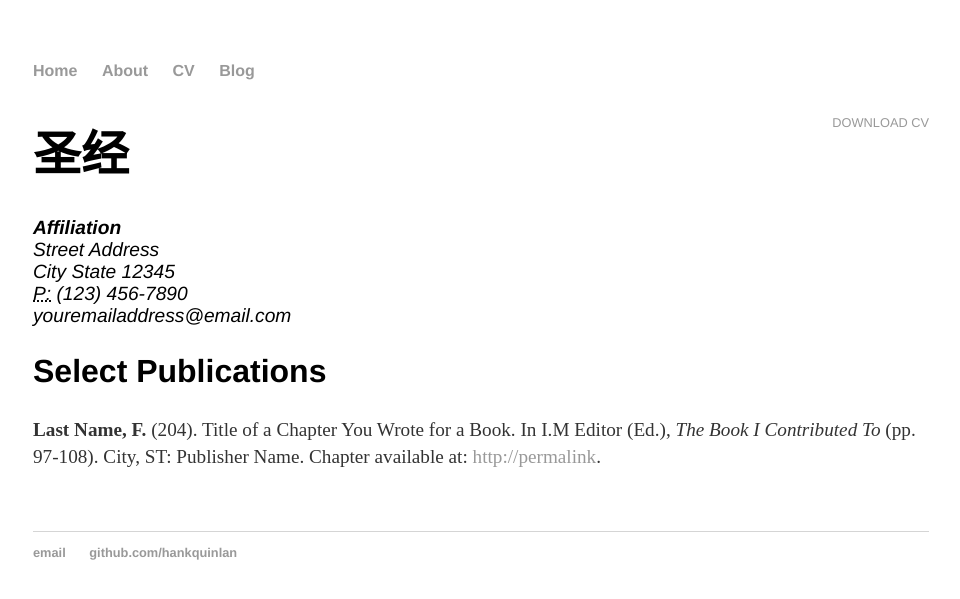
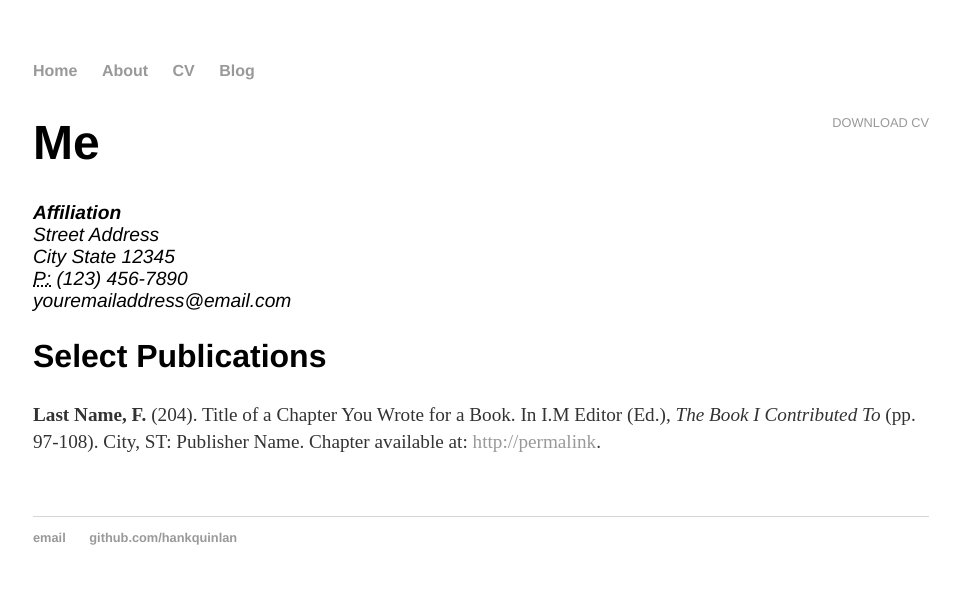
Before and after one commit to wwzaocom/wwzaocom.github.com, a Jekyll site: the page built from Bible/index.html, in a window 1280 px wide. Shown: the top 599 px of the page, without its empty margins (159-1119 px from the left). Built offline with Jekyll 4.4.1, drawn with Linux system fonts in a browser that asks for light colours.

Commit message:
Update index.html

```diff
--- a/Bible/index.html
+++ b/Bible/index.html
@@ -5,7 +5,7 @@ title: CV of Your Name
 
 	<div class="cv">
 		<a href="#" class="download" title="Download CV as PDF">Download CV</a>
-					<h1>圣经</h1>
+					<h1>Me</h1>
 					<address>
 					<strong>Affiliation</strong><br>
 					Street Address<br>
```
